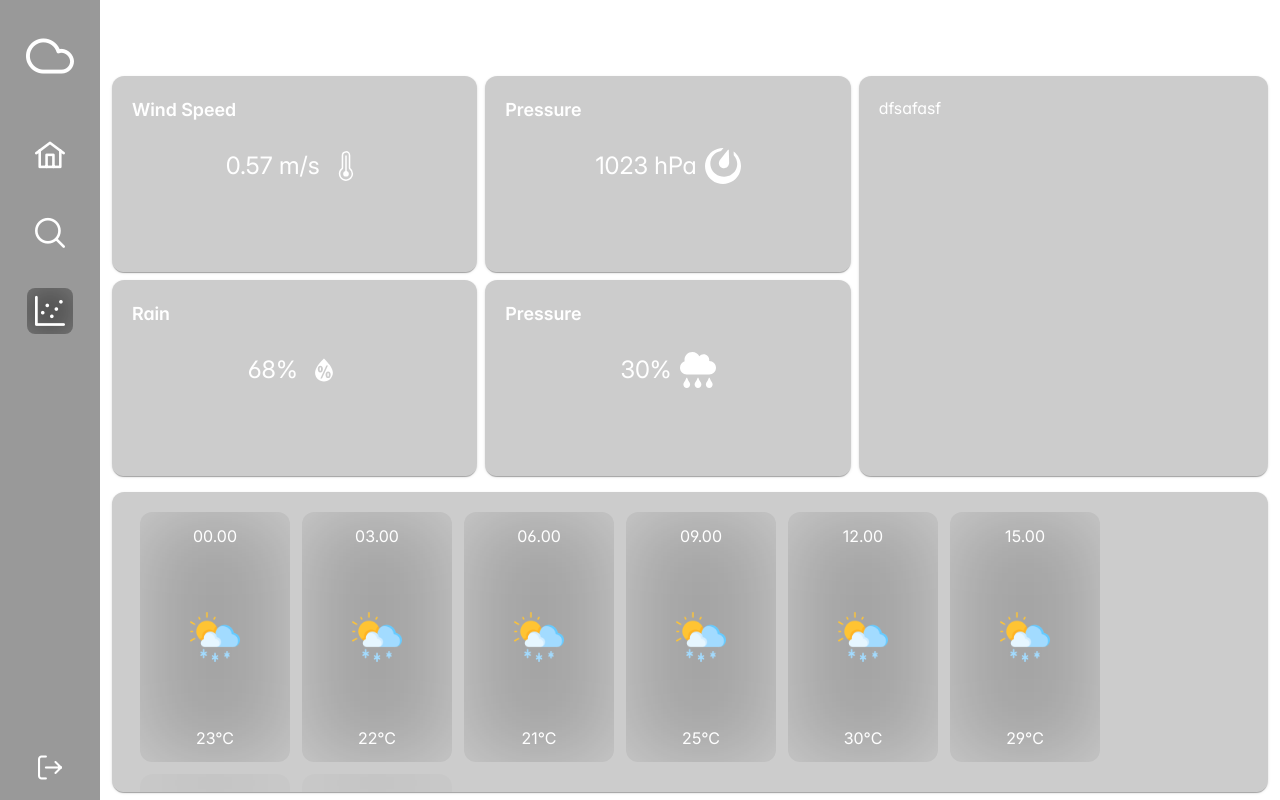
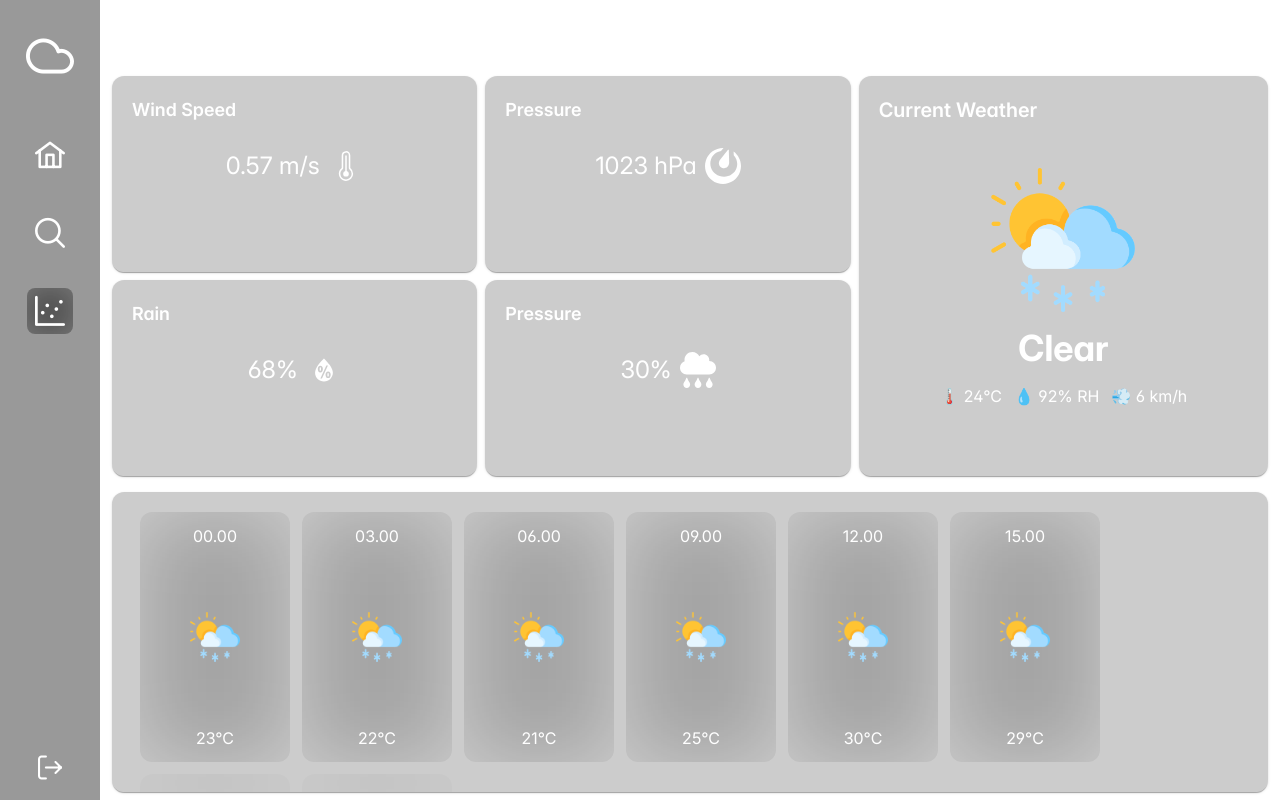
Before and after one commit to MSFauzan505/weather-app-reactjs, a React (Vite) app: page /forecast in a window 1280 px wide. Shown: the top 800 px of the page. Built offline with nearby package versions, Linux system fonts and the light colour scheme.

Commit message:
feat: UI current weather

```diff
--- a/src/pages/ForecastPage.jsx
+++ b/src/pages/ForecastPage.jsx
@@ -61,9 +61,23 @@ const ForecastPage = () => {
           </div>
         </div>
 
-        <Card className={`${cardStyle} flex h-[400px] md:flex-1`}>
-          dfsafasf
+        <Card className={`${cardStyle} flex flex-col justify-between h-[400px] md:flex-1 p-4`}>
+          <h1 className="text-base sm:text-lg md:text-xl font-semibold text-white">Current Weather</h1>
+          <div className="flex flex-col items-center justify-between py-8 flex-1 gap-4 h-[300px] mt-3">
+            <img
+              src="/icon-cerah.png"
+              alt="weather icon"
+              className="w-28 h-28 sm:w-36 sm:h-36 object-contain"
+            />
+            <h1 className='text-2xl md:text-4xl font-bold'>Clear</h1>
+            <div className="flex gap-3 flex-wrap justify-center text-sm sm:text-base text-white">
+              <span>🌡️ 24°C</span>
+              <span>💧 92% RH</span>
+              <span>💨 6 km/h</span>
+            </div>
+          </div>
         </Card>
+
       </div>
 
       <Card className={`${cardStyle} h-[300px] w-full overflow-x-auto  max-w-full`}>
```
